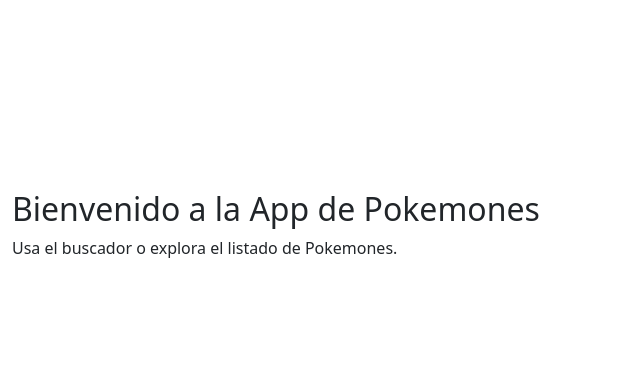
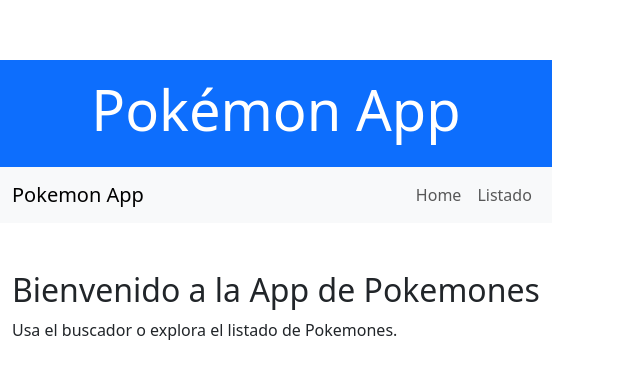
Before and after one commit to christianignacioalvarez/pokemon-app, a React (Vite) app: page /home in a window 1280 px wide. Shown: the part 191-570 px from the top of the page, without its empty margins (0-640 px from the left). Built offline with nearby package versions, Linux system fonts and the light colour scheme.

Commit message:
Modifico los componentes Header y Navbar

```diff
--- a/src/App.jsx
+++ b/src/App.jsx
@@ -3,10 +3,14 @@
 import Home from './components/Home';
 import Listado from './components/Listado';
 import PokemonDetalle from './components/PokemonDetalle';
+import Header from './components/Header';
+import Navbar from './components/NavBar';
 
 function App() {
   return (
     <Router>
+      <Header/>
+      <Navbar/>
       <Routes>
         <Route path="/home" element={<Home />} />
         <Route path="/listado-pokemones" element={<Listado />} />
--- a/src/components/Header.jsx
+++ b/src/components/Header.jsx
@@ -1,9 +1,10 @@
 import React from 'react';
+import 'bootstrap/dist/css/bootstrap.min.css';
 
 function Header() {
   return (
-    <header className="bg-primary text-white p-3 text-center">
-      <h1>Pokémon App</h1>
+    <header className="bg-primary text-white py-3 text-center">
+      <h1 className='display-4'>Pokémon App</h1>
     </header>
   );
 }
--- a/src/components/NavBar.jsx
+++ b/src/components/NavBar.jsx
@@ -1,12 +1,25 @@
 import React from 'react';
 import { Link } from 'react-router-dom';
+import 'bootstrap/dist/css/bootstrap.min.css';
 
 function Navbar() {
   return (
     <nav className="navbar navbar-expand-lg navbar-light bg-light">
+    <div className="container">
       <Link className="navbar-brand" to="/home">Pokemon App</Link>
-      <div className="collapse navbar-collapse">
-        <ul className="navbar-nav mr-auto">
+      <button
+        className="navbar-toggler"
+        type="button"
+        data-bs-toggle="collapse"
+        data-bs-target="#navbarNav"
+        aria-controls="navbarNav"
+        aria-expanded="false"
+        aria-label="Toggle navigation"
+      >
+        <span className="navbar-toggler-icon"></span>
+      </button>
+      <div className="collapse navbar-collapse" id="navbarNav">
+        <ul className="navbar-nav ms-auto">
           <li className="nav-item">
             <Link className="nav-link" to="/home">Home</Link>
           </li>
@@ -15,7 +28,8 @@
           </li>
         </ul>
       </div>
-    </nav>
+    </div>
+  </nav>
   );
 }
 
```
